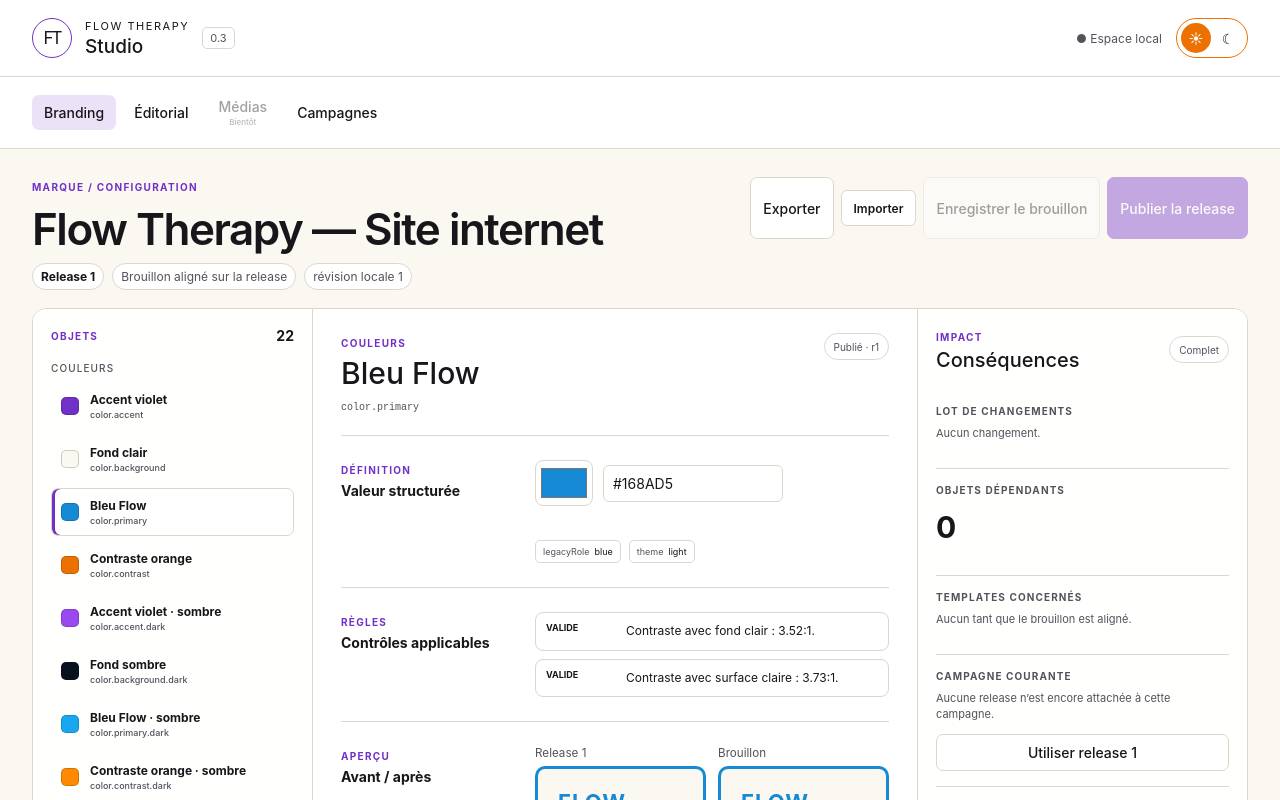
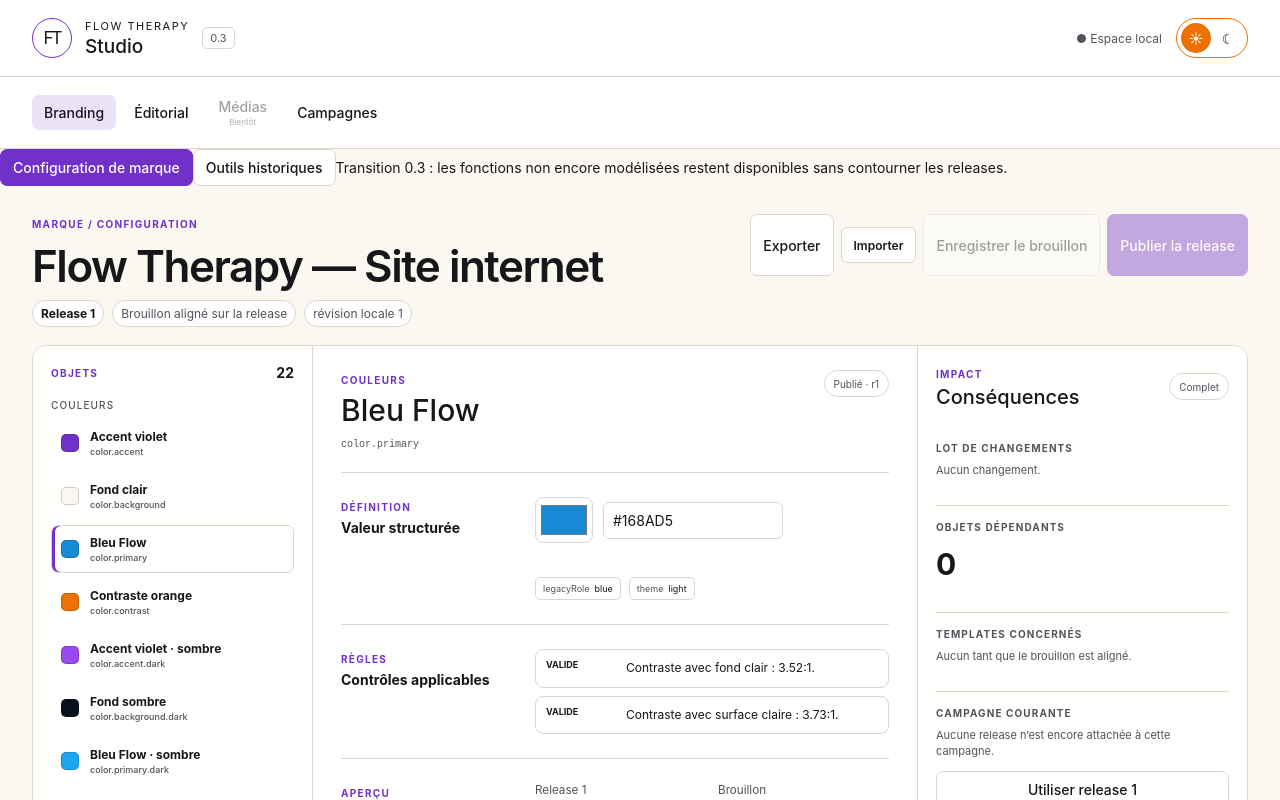
Before and after one commit to falcoer/flowtherapy-studio, a React (Vite) app: page / in a window 1280 px wide. Both pictures are taken after a click on the button "Branding". Shown: the top 800 px of the page. Built offline with nearby package versions, Linux system fonts and the light colour scheme.

Commit message:
feat: keep legacy branding tools reachable

```diff
--- a/src/editor/Branding.tsx
+++ b/src/editor/Branding.tsx
@@ -1 +1,42 @@
-export { BrandWorkspace as Branding } from "./BrandWorkspace.js";
+import { useState } from "react";
+import type { CampaignBundle } from "../storage/indexeddb.js";
+import { BrandWorkspace } from "./BrandWorkspace.js";
+import { Branding as LegacyBranding } from "./LegacyBranding.js";
+
+export function Branding({
+  bundle,
+  onApply,
+}: {
+  bundle: CampaignBundle;
+  onApply: (next: CampaignBundle) => void;
+}) {
+  const [mode, setMode] = useState<"configuration" | "legacy">("configuration");
+  return (
+    <>
+      <nav className="brand-workspace-switch" aria-label="Mode de gestion de marque">
+        <button
+          className={mode === "configuration" ? "primary" : ""}
+          aria-pressed={mode === "configuration"}
+          onClick={() => setMode("configuration")}
+        >
+          Configuration de marque
+        </button>
+        <button
+          className={mode === "legacy" ? "primary" : ""}
+          aria-pressed={mode === "legacy"}
+          onClick={() => setMode("legacy")}
+        >
+          Outils historiques
+        </button>
+        <span>
+          Transition 0.3 : les fonctions non encore modélisées restent disponibles sans contourner les releases.
+        </span>
+      </nav>
+      {mode === "configuration" ? (
+        <BrandWorkspace bundle={bundle} onApply={onApply} />
+      ) : (
+        <LegacyBranding bundle={bundle} onApply={onApply} />
+      )}
+    </>
+  );
+}
```
